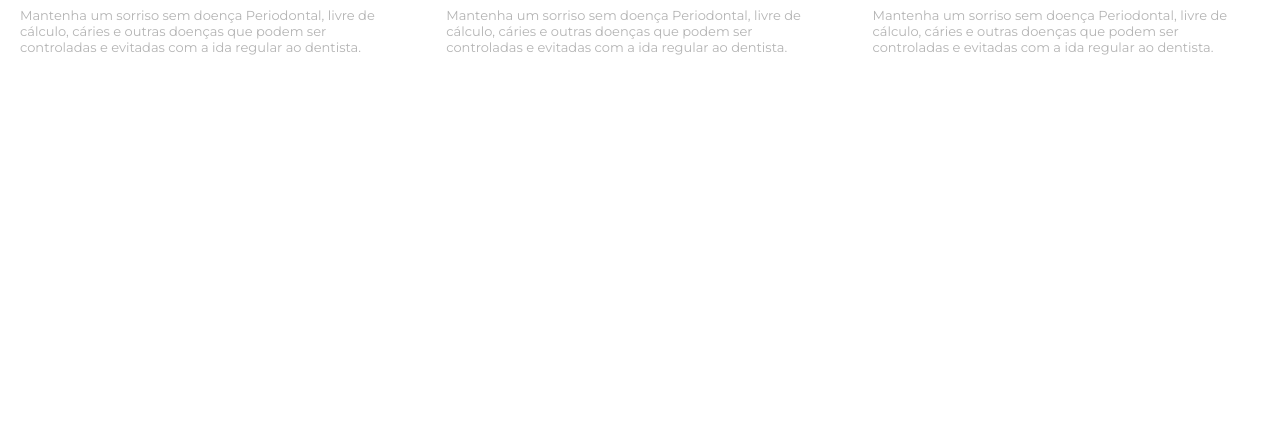
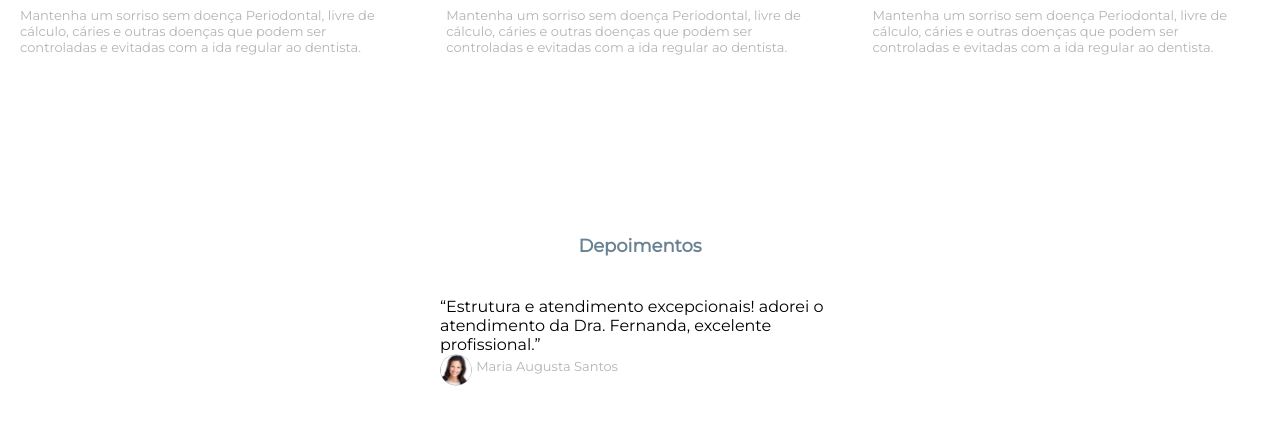
Before and after one commit to david-augusto/Curso-WebMaster-Projetos, a PHP site: page / in a window 1280 px wide. Shown: the part 2206-2636 px from the top of the page. Before the commit the page ends 2261 px from the top, so only its background shows below. Run offline with PHP 8.4, Linux system fonts and the light colour scheme.

Commit message:
Atualização
Sessão depoimentos

```diff
--- a/Projeto_04_Landing_Page/css/style.css
+++ b/Projeto_04_Landing_Page/css/style.css
@@ -253,6 +253,49 @@ section.tratamentos > .container{
 	color: #b4b4b4;
 }
 
+section.depoimentos > h2{
+	color: #698293;
+	text-align: center;
+	font-size: 18px;
+}
+
+section.depoimentos > .container{
+	padding: 40px 0;
+	max-width: 400px;
+}
+
+section.depoimentos .depoimento-single{
+	text-align: center;
+	width: 100%;
+	padding: 0 2%;
+}
+
+/*.depoimento-single  quote{*/
+.depoimento-single > span > #substituto-quote{
+	font-size: 15px;
+	color: #b4b4b4;
+}
+
+.depoimento-single .nome-depoimento{
+	padding: 19px 0;
+	width: 100%;
+}
+
+.nome-depoimento img{
+	width: 32px;
+	height: 32px;
+	border-radius: 16px;
+}
+
+.nome-depoimento span{
+	position: relative;
+	top: 4px;
+	font-size: 13px;
+	color: #b4b4b4;
+	display: inline-block;
+	vertical-align: top;
+}
+
 @media screen and (max-width: 768px){
 
 	nav.menu-desktop{
--- a/Projeto_04_Landing_Page/index.html
+++ b/Projeto_04_Landing_Page/index.html
@@ -199,5 +199,28 @@
 
 	</section><!--tratamentos-->
 
+	<section class="depoimentos">
+		<h2>Depoimentos</h2>
+		<div class="container">
+
+			<div class="depoimentos-single">
+				<!--<quote>-->
+				<span id="substituto-quote">
+					“Estrutura e atendimento excepcionais! adorei o atendimento da Dra. Fernanda, excelente profissional.”
+				</span><!--substituto-quote-->
+				<!--</quote>-->
+				<div class="nome-depoimento">
+					<img src="imagens/depoimento1.png" />
+					<span>Maria Augusta Santos</span>
+				</div><!--nome-depoimento-->
+
+			</div><!--depoimentos-single-->
+
+			</div><!--depoimentos-single-->
+
+		</div><!--container-->
+
+	</section><!--deppimentos-->
+
 </body>
 </html>
```
